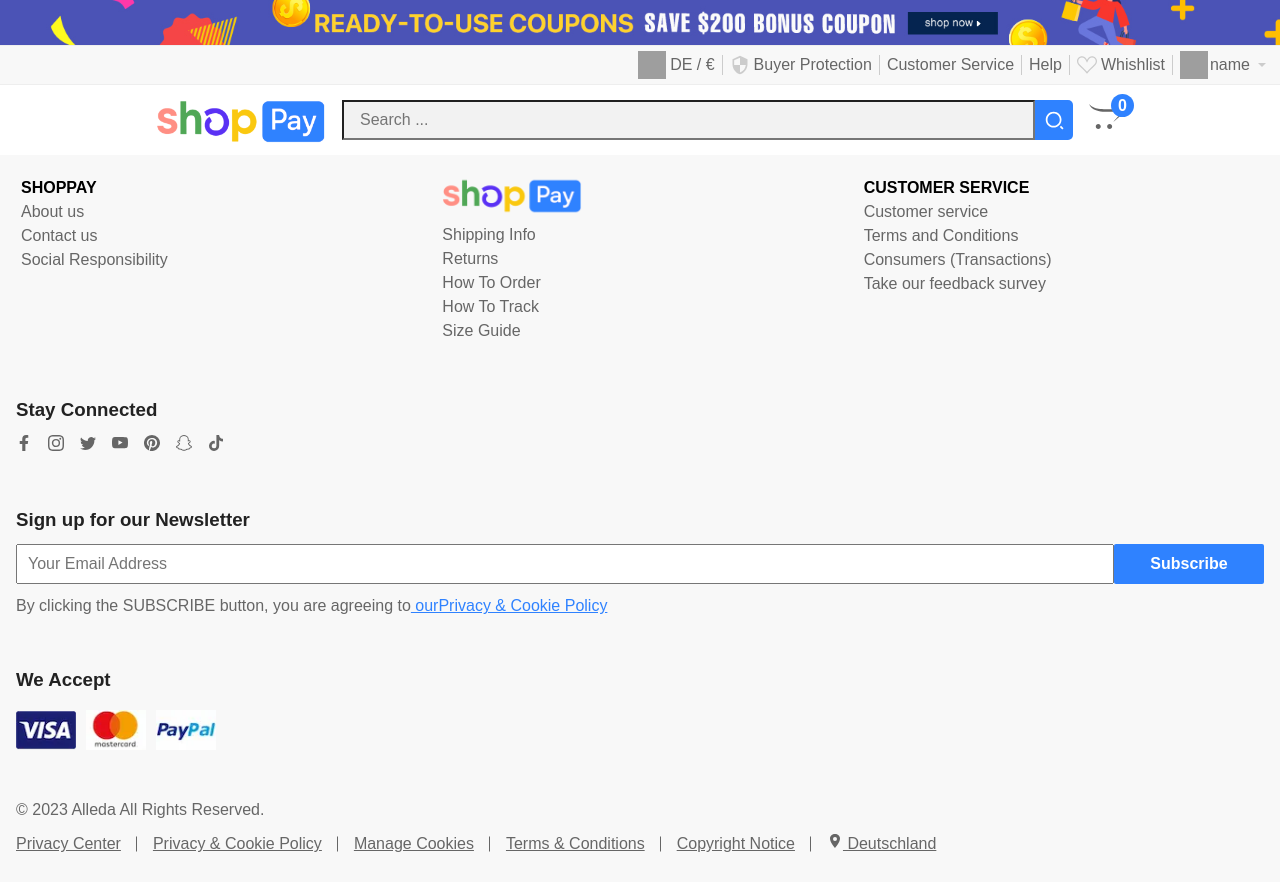
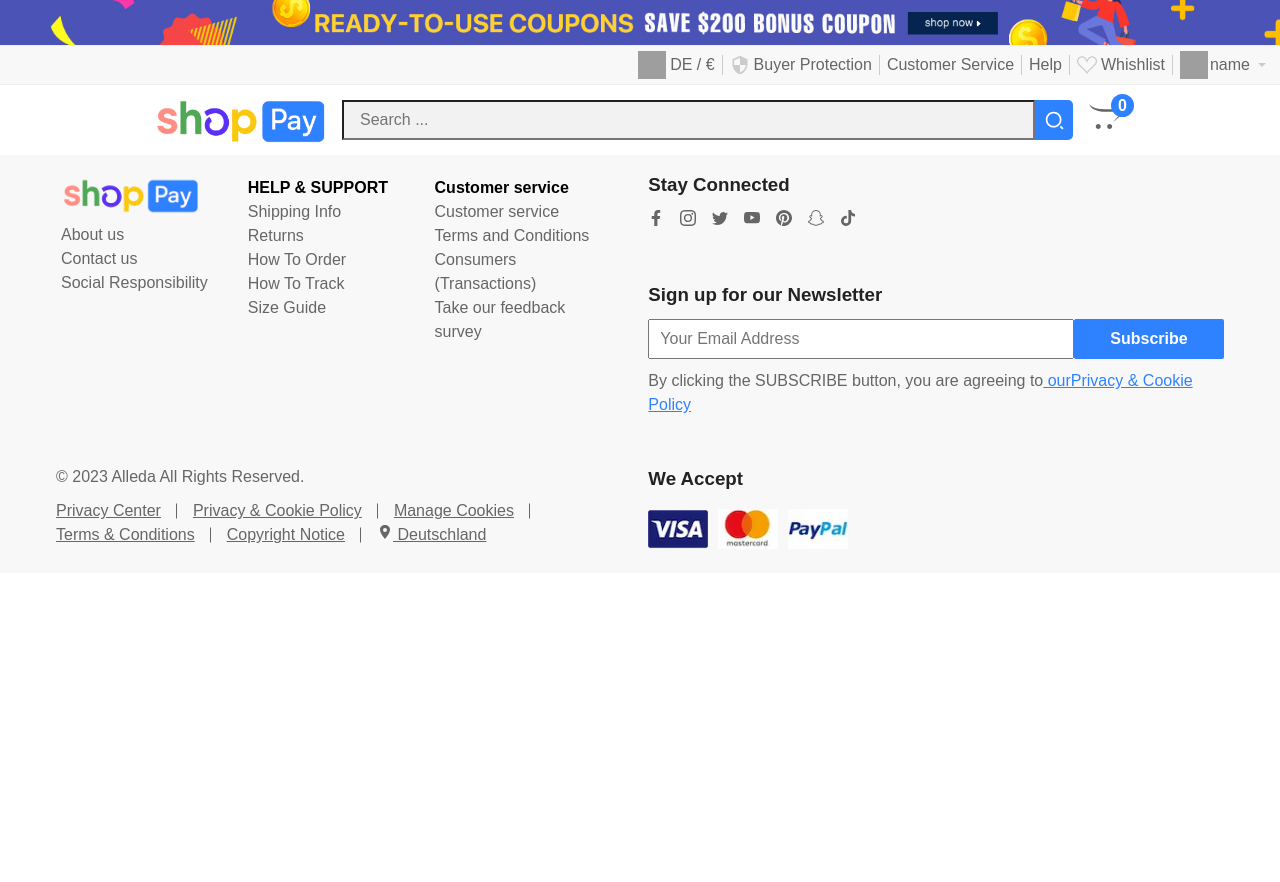
Before and after one commit to hamzaxezzat/alleda, a Next.js app: page / in a window 1280 px wide. After the commit the page ends 800 px from the top, so only its background shows below. Built offline with nearby package versions, Linux system fonts and the light colour scheme; grey boxes are pictures that could not be loaded.

Commit message:
footer ✅  grid-template-areas

```diff
--- a/components/footer/Links.js
+++ b/components/footer/Links.js
@@ -7,7 +7,7 @@
       {/* Change first header to logo (Logo in top of first section) */}
       {links.map((link, i) => (
         <ul key={i}>
-          {i === 1 ? (
+          {i === 0 ? (
             <img src="../../../logo.png" alt="" />
           ) : (
             <b>{link.heading}</b>
--- a/components/footer/styles.module.scss
+++ b/components/footer/styles.module.scss
@@ -4,15 +4,30 @@
         position: relative;
         width: 100%;
         display: grid;
+        grid-template-areas:
+        "links"
+        "newsletter"
+        "socials"
+        "payment"
+        "copyright";
         gap: 3rem;
         padding: 1rem;
-        b{
-            text-transform: uppercase;
+        @media(min-width:800px){
+            grid-template-areas:
+            "links socials"
+            "links newsletter"
+            "copyright payment"
+            ;
+        }
+        @media(min-width:1200px){
+            max-width: 1200px;
+            margin: 0 auto;
         }
     }
     img{
         width: 140px;
         height: 40px;
+        object-fit: contain;
     }
     h3{
         font-style: 12px;
@@ -20,6 +35,8 @@
         color: #222;
     }
     &__links{
+
+        grid-area:links;
         display: grid;
         grid-template-columns: repeat(3,1fr);
         gap: 1rem;
@@ -38,6 +55,7 @@
         }
     }
     &__socials{
+        grid-area:socials;
         section{
             ul{
                 margin-top: 10px;
@@ -59,6 +77,7 @@
         margin-top: 10px;
     }
     &__newsletter{
+        grid-area:newsletter;
         input{
             outline: none;
             bottom: 1px solid #999;
@@ -80,7 +99,7 @@
         }
     }
     &__payment{
-
+grid-area:payment;
     }
     &__flexwrap{
         display: flex;
@@ -94,12 +113,11 @@
         }
     }
     &__copyright{
+        grid-area:copyright;
         section{
-
             font-style: 12px;
             color:#666;
             padding-bottom: 10px;
-
         }
         ul{
             display: flex;
```
